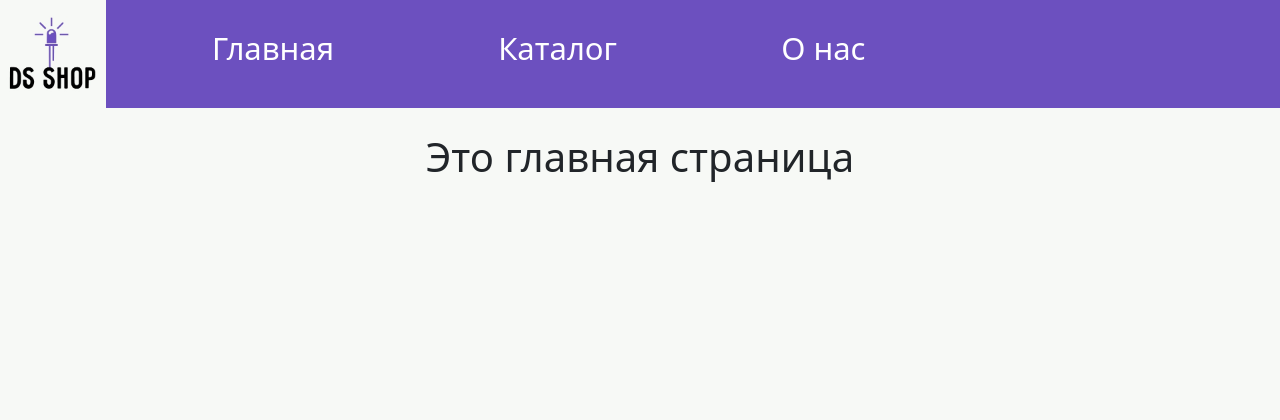
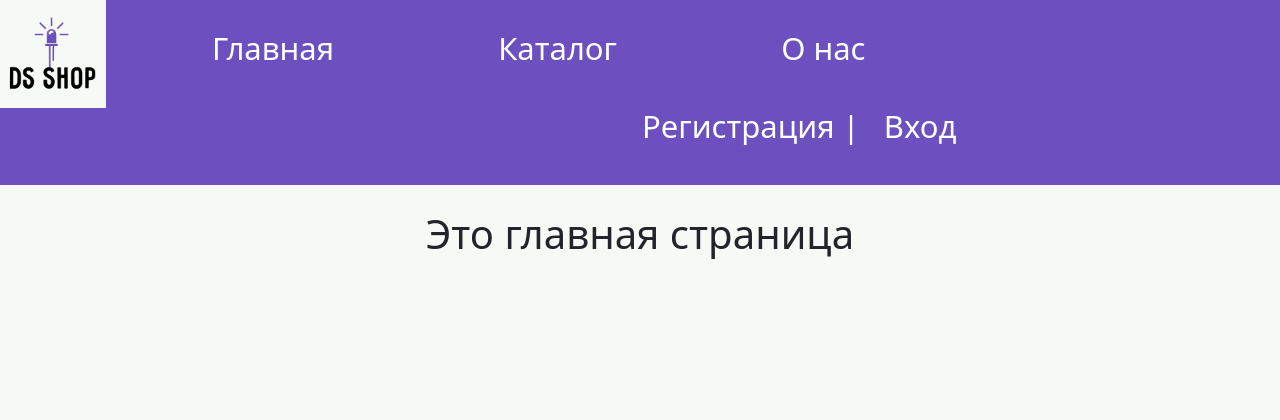
Before and after one commit to Rez1ay/django_website, a Django app: page / in a window 1280 px wide. Shown: the top 420 px of the page. Before the commit the page ends 182 px from the top, so only its background shows below. Run offline with Django 4.2, Linux system fonts and the light colour scheme.

Commit message:
[upd6] registration users, fix product cards

```diff
--- a/ds_shop_website/catalog/models.py
+++ b/ds_shop_website/catalog/models.py
@@ -17,4 +17,4 @@ class Product(models.Model):
         verbose_name_plural = 'Товары'
 
     def get_absolute_url(self):
-        return reverse('card', kwargs={'card_id': self.pk})
+        return reverse('card', kwargs={'card_id': self.model})
--- a/ds_shop_website/catalog/templates/catalog/card.html
+++ b/ds_shop_website/catalog/templates/catalog/card.html
@@ -6,6 +6,7 @@
     <h1>{{i.brand}} {{ i.model }}</h1>
     <img class="card_img" src="{{i.photo.url}}">
     <div class="product_info">
+        <h3>{{i.price}} руб.</h3>
         <p>{{i.info}}</p>
     </div>
     {% endfor %}
--- a/ds_shop_website/catalog/urls.py
+++ b/ds_shop_website/catalog/urls.py
@@ -4,5 +4,5 @@ from . import views
 
 urlpatterns = [
     path('', views.catalog, name='catalog'),
-    path('<int:card_id>', views.card, name='card')
+    path('<str:card_id>', views.card, name='card')
 ]
--- a/ds_shop_website/catalog/views.py
+++ b/ds_shop_website/catalog/views.py
@@ -8,5 +8,5 @@ def catalog(request):
 
 
 def card(request, card_id):
-    products = Product.objects.filter(id=card_id)
+    products = Product.objects.filter(model=card_id)
     return render(request, 'catalog/card.html', {'products': products})
--- a/ds_shop_website/main/static/main/css/style.css
+++ b/ds_shop_website/main/static/main/css/style.css
@@ -14,6 +14,14 @@ main {
 .nav ul {
     margin-left: 100px;
     margin-top: 15px;
+}
+
+#auth li {
+    padding: 10px;
+}
+
+#auth {
+    margin-left: 600px
 }
 
 header {
@@ -46,15 +54,21 @@ h1 {
 }
 
 .card_img {
+    position: absolute;
+    top: 100px;
     margin-left: 50px;
     height: 600px;
     border: 5px solid #6c50bf
 }
 
-.product_info p {
+.product_info {
     margin-left: 880px;
-    top: 100px;
+    top: 130px;
     position: absolute;
     width: 50%;
     font-size: 30px;
 }
+
+.product_info p {
+    padding-top: 50px;
+}
--- a/ds_shop_website/main/templates/main/about.html
+++ b/ds_shop_website/main/templates/main/about.html
@@ -1,5 +1,7 @@
 {% extends 'main/base.html' %}
+
 {% block title %} О нас {% endblock %}
+
 {% block content %}
     <h1>Это страница о нас</h1>
 {% endblock %}
--- a/ds_shop_website/main/templates/main/base.html
+++ b/ds_shop_website/main/templates/main/base.html
@@ -15,6 +15,10 @@
             <li><a href="{% url 'catalog' %}">Каталог</a></li>
             <li><a href="{% url 'about' %}">О нас</a></li>
         </ul>
+        <ul id="auth">
+            <li><a href="{% url 'reg' %}">Регистрация |</a></li>
+            <li><a href="{% url 'catalog' %}">Вход</a></li>
+        </ul>
     </header>
     <main>
         {% block content %}
--- a/ds_shop_website/main/templates/main/index.html
+++ b/ds_shop_website/main/templates/main/index.html
@@ -1,5 +1,7 @@
 {% extends 'main/base.html' %}
+
 {% block title %}Главная ДС Шопа{% endblock %}
+
 {% block content %}
     <h1>Это главная страница</h1>
 {% endblock %}
--- a/ds_shop_website/main/urls.py
+++ b/ds_shop_website/main/urls.py
@@ -4,5 +4,6 @@ from . import views
 
 urlpatterns = [
     path('', views.index, name='home'),
-    path('about', views.about, name='about')
+    path('about', views.about, name='about'),
+    path('reg', views.RegUser.as_view(), name='reg')
 ]
--- a/ds_shop_website/main/views.py
+++ b/ds_shop_website/main/views.py
@@ -1,4 +1,7 @@
 from django.shortcuts import render
+from django.urls import reverse_lazy
+from django.views.generic import CreateView
+from .forms import *
 
 
 def index(request):
@@ -7,3 +10,9 @@ def index(request):
 
 def about(request):
     return render(request, 'main/about.html')
+
+
+class RegUser(CreateView):
+    form_class = RegUserForm
+    template_name = 'main/reg.html'
+    success_url = reverse_lazy('home')
```
